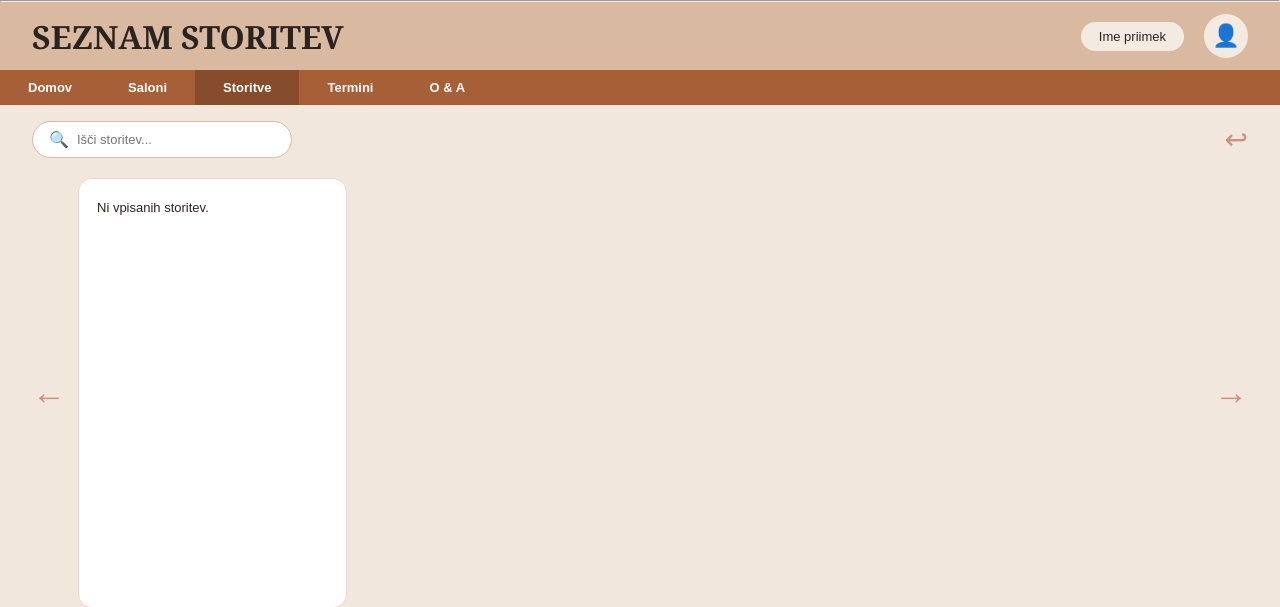
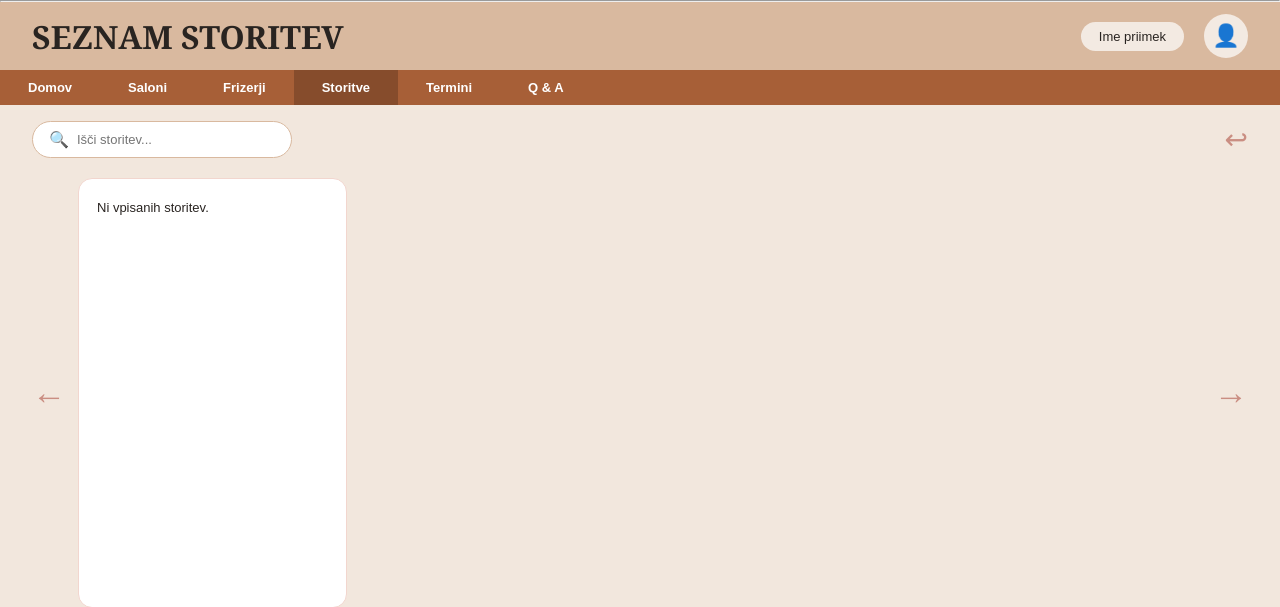
Before and after one commit to TadejSmells/OMEGA, a Flask app: page /cenik in a window 1280 px wide. Shown: the part 18-625 px from the top of the page. Run offline with Flask 3, Linux system fonts and the light colour scheme; data that the repository does not hold is empty; some libraries are stand-ins or nearby versions.

Commit message:
quick bug fixes

```diff
--- a/src/templates/faq.html
+++ b/src/templates/faq.html
@@ -284,9 +284,10 @@
 <nav class="navbar">
     <a href="/">Domov</a>
     <a href="/saloni">Saloni</a>
+    <a href="/frizerji">Frizerji</a>
     <a href="/storitve">Storitve</a>
     <a href="/rezervacije">Termini</a>
-    <a href="/faq" class="active">O &amp; A</a>
+    <a href="/faq" class="active">Q &amp; A</a>
 </nav>
 
 <div class="faq-page">
--- a/src/templates/salon.html
+++ b/src/templates/salon.html
@@ -338,6 +338,7 @@
     <nav class="navbar">
         <a href="/">Domov</a>
         <a href="/saloni" class="active">Saloni</a>
+        <a href="/frizerji">Frizerji</a>
         <a href="/storitve">Storitve</a>
         <a href="/rezervacije">Termini</a>
         <a href="/faq">O &amp; A</a>
@@ -347,9 +348,10 @@
     <nav class="navbar">
         <a href="/">Domov</a>
         <a href="/saloni" class="active">Saloni</a>
+        <a href="/frizerji">Frizerji</a>
         <a href="/storitve">Storitve</a>
         <a href="/salon/{{ salon[0] }}/termini">Prosti termini</a>
-        <a href="/faq">O &amp; A</a>
+        <a href="/faq">Q &amp; A</a>
         <a href="/login">Prijava</a>
     </nav>
 {% endif %}
--- a/src/templates/seznam_frizerjev.html
+++ b/src/templates/seznam_frizerjev.html
@@ -287,9 +287,10 @@
 <nav class="navbar">
     <a href="/">Domov</a>
     <a href="/saloni">Saloni</a>
+    <a href="/frizerji">Frizerji</a>
     <a href="/storitve">Storitve</a>
     <a href="/rezervacije">Termini</a>
-    <a href="/faq">O &amp; A</a>
+    <a href="/faq">Q &amp; A</a>
 </nav>
 
 <div class="frizerji-page">
--- a/src/templates/seznam_salonov.html
+++ b/src/templates/seznam_salonov.html
@@ -390,9 +390,10 @@
 <nav class="navbar">
     <a href="/">Domov</a>
     <a href="/saloni" class="active">Saloni</a>
+    <a href="/frizerji">Frizerji</a>
     <a href="/storitve">Storitve</a>
     <a href="/rezervacije">Termini</a>
-    <a href="/faq">O &amp; A</a>
+    <a href="/faq">Q &amp; A</a>
 </nav>
 
 <div class="saloni-page">
--- a/src/templates/seznam_storitev.html
+++ b/src/templates/seznam_storitev.html
@@ -212,9 +212,10 @@
 <nav class="navbar">
     <a href="/">Domov</a>
     <a href="/saloni">Saloni</a>
+    <a href="/frizerji">Frizerji</a>
     <a href="/storitve" class="active">Storitve</a>
     <a href="/rezervacije">Termini</a>
-    <a href="/faq">O &amp; A</a>
+    <a href="/faq">Q &amp; A</a>
 </nav>
 
 <div class="storitve-page">
```
